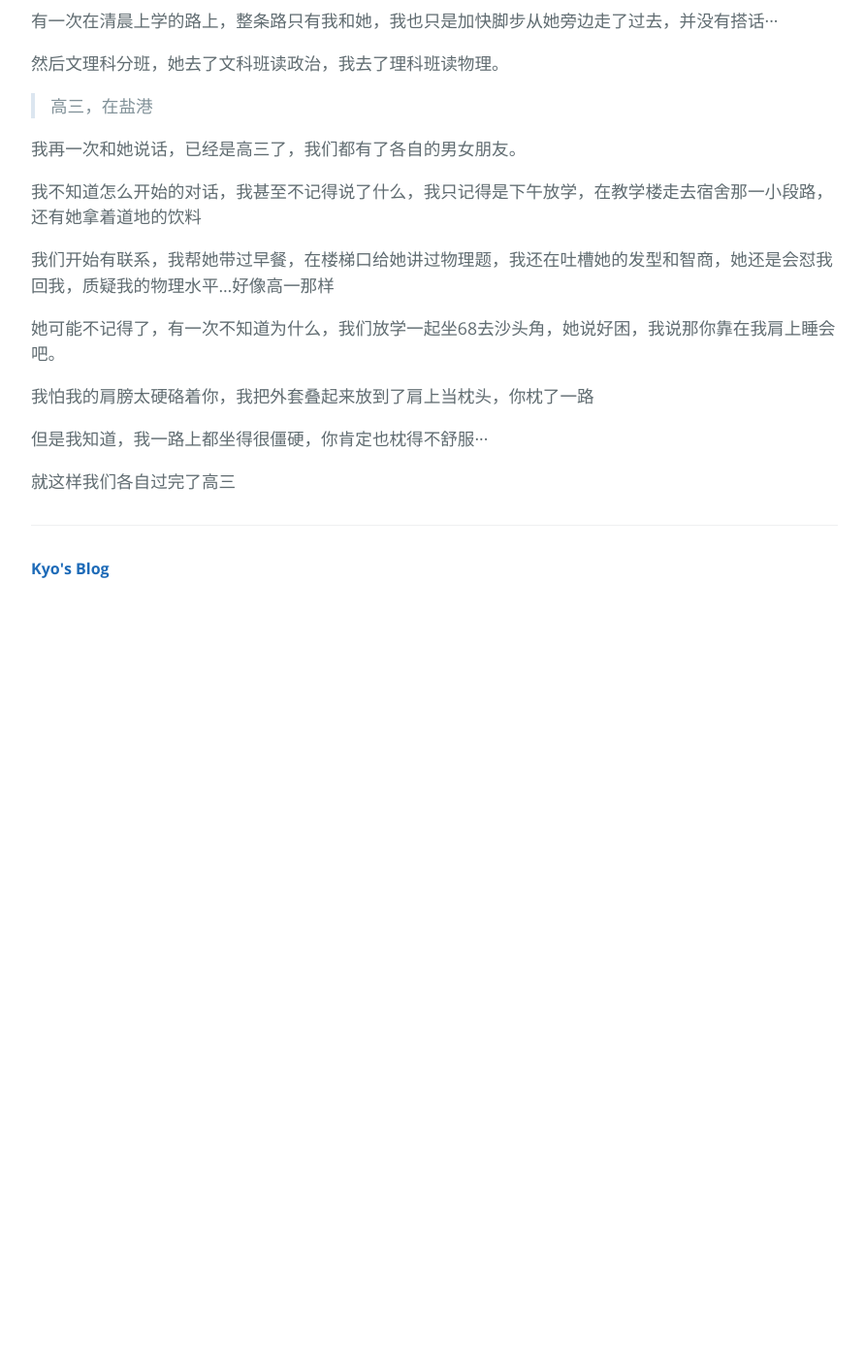
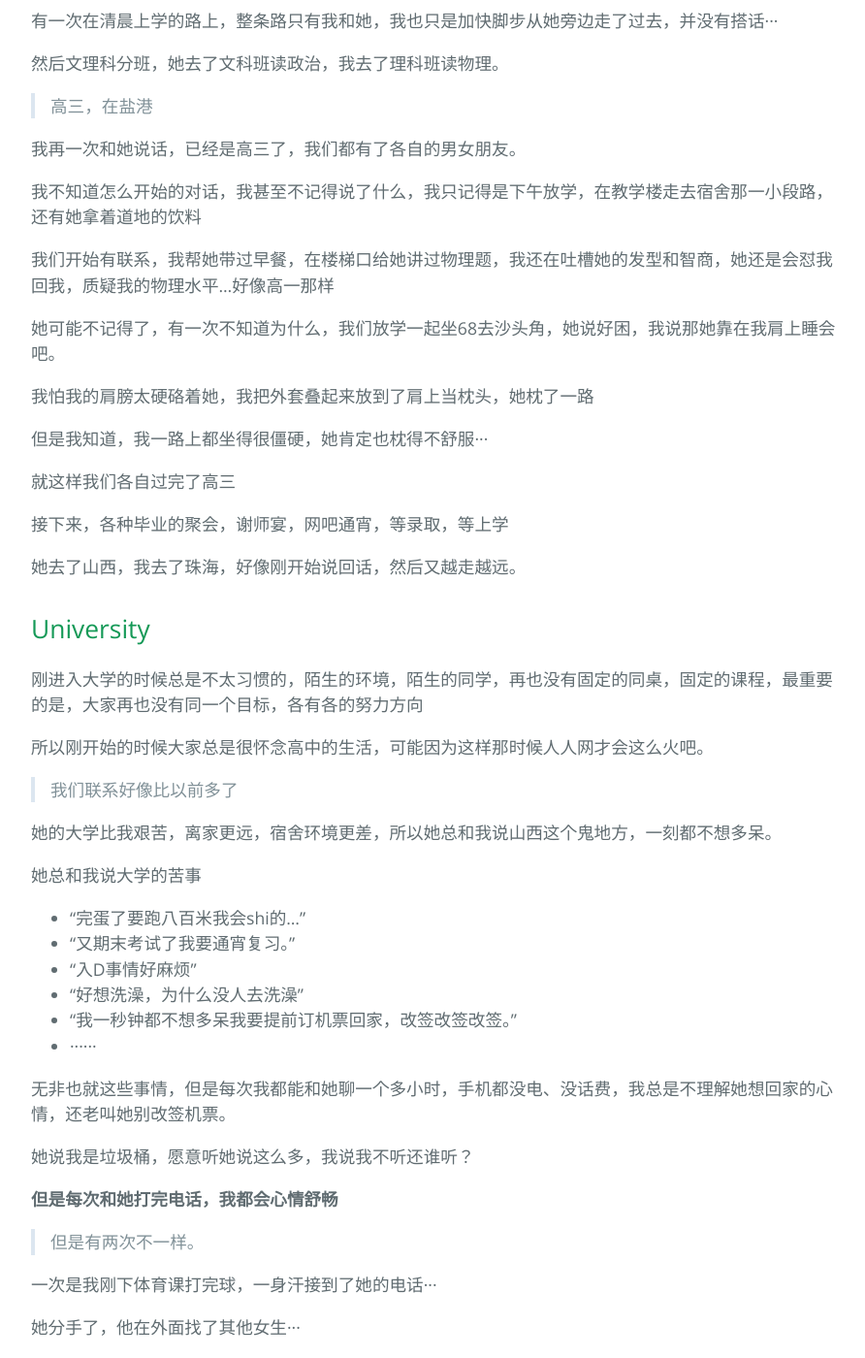
Before and after one commit to swhkyo/swhkyo.github.io, a Jekyll site: the page built from _posts/2017-08-25-history.md, in a window 1280 px wide and 1400 px high, scrolled down 1723 px. Shown: the whole window at 97% size, without its empty margins (192-1084 px from the left). Built offline with Jekyll 4.4.1, drawn with Linux system fonts in a browser that asks for light colours; before the commit the page ends 2353 px from its top, so only the background shows below that; some of the changed text lies outside the part shown.

Commit message:
update university history

```diff
--- a/_posts/2017-08-25-history.md
+++ b/_posts/2017-08-25-history.md
@@ -22,7 +22,7 @@ categories: jekyll update
 - 给她买8+8的西瓜冰
 - 偷偷拿走她的眼镜
 - 给她抄她看不清黑板上的笔记
-- 天天骂他先天性愚形
+- 天天骂她先天性愚形
 - 给她讲物理题
 - 塞榴莲糖在我的垃圾袋
 - 吃完榴莲对着我猛呵气
@@ -71,10 +71,92 @@ categories: jekyll update
 
 我们开始有联系，我帮她带过早餐，在楼梯口给她讲过物理题，我还在吐槽她的发型和智商，她还是会怼我回我，质疑我的物理水平...好像高一那样
 
-她可能不记得了，有一次不知道为什么，我们放学一起坐68去沙头角，她说好困，我说那你靠在我肩上睡会吧。
+她可能不记得了，有一次不知道为什么，我们放学一起坐68去沙头角，她说好困，我说那她靠在我肩上睡会吧。
 
-我怕我的肩膀太硬硌着你，我把外套叠起来放到了肩上当枕头，你枕了一路
+我怕我的肩膀太硬硌着她，我把外套叠起来放到了肩上当枕头，她枕了一路
 
-但是我知道，我一路上都坐得很僵硬，你肯定也枕得不舒服···
+但是我知道，我一路上都坐得很僵硬，她肯定也枕得不舒服···
 
 就这样我们各自过完了高三
+
+接下来，各种毕业的聚会，谢师宴，网吧通宵，等录取，等上学
+
+她去了山西，我去了珠海，好像刚开始说回话，然后又越走越远。
+
+## University ##
+
+刚进入大学的时候总是不太习惯的，陌生的环境，陌生的同学，再也没有固定的同桌，固定的课程，最重要的是，大家再也没有同一个目标，各有各的努力方向
+
+所以刚开始的时候大家总是很怀念高中的生活，可能因为这样那时候人人网才会这么火吧。
+
+>我们联系好像比以前多了
+
+她的大学比我艰苦，离家更远，宿舍环境更差，所以她总和我说山西这个鬼地方，一刻都不想多呆。
+
+她总和我说大学的苦事
+
+- “完蛋了要跑八百米我会shi的...”
+- “又期末考试了我要通宵复习。”
+- “入D事情好麻烦”
+- “好想洗澡，为什么没人去洗澡”
+- “我一秒钟都不想多呆我要提前订机票回家，改签改签改签。”
+- ······
+
+无非也就这些事情，但是每次我都能和她聊一个多小时，手机都没电、没话费，我总是不理解她想回家的心情，还老叫她别改签机票。
+
+她说我是垃圾桶，愿意听她说这么多，我说我不听还谁听？
+
+**但是每次和她打完电话，我都会心情舒畅**
+
+>但是有两次不一样。
+
+一次是我刚下体育课打完球，一身汗接到了她的电话···
+
+她分手了，他在外面找了其他女生···
+
+我说你把他电话给我，我骂死他···
+
+我当时心情很狗血，畜生吗这是？
+
+另外一次是一个很冷的夜晚，我忘了什么事情我们聊到大半夜
+
+“如果我们二十八岁还是单身就在一起吧”
+
+“好。”
+
+当时我的心情很复杂，感觉自己像小说电视里面的男二号，最强备胎。
+
+所以只要她心情不好的时候，都会想起我，心情好的时候呢？
+
+她会发微博，我会在微博上吐槽她哈哈哈哈哈
+
+>她送我的礼物
+
+有一天她神秘兮兮的和我说给我买了生日礼物，那几天我兴冲冲的到快递那里领到了两份礼物，一份是她送的，另一份是肖肖送的。
+
+- 她的是一个穿着比基尼的杯子···
+- 肖肖的是一个钟···
+
+以至于写到这里，我想起来我以前高中有个乌龟状的烟灰盒应该是她送的···
+
+>假期
+
+寒暑假总是高中同学聚会的高峰期，每次都有···
+
+然而我印象中我见过她三次，每次都和肖肖一起才能见到。
+
+- 一次看了电影和吃了寿司，她说她终于拍到了我的照片，虽然脸还是看不到···
+- 一次是七夕情人节，我作为灯泡和她们在东门必胜客吃了情人节套餐···
+- 一次是去唱K，我发现她唱广东话的歌也很不错，当然肖肖更加是歌神···
+
+>恶作剧
+
+她总是喜欢玩点恶作剧，有一次拿了个陌生的山西号码，假装成计算机系的师妹来给我表白···
+
+**一看号码就穿帮了好吧···**
+
+以至于写到这里，我又想起来我高中去网吧被她看到，她发短信告诉我我老妈来网吧找我了，差点搞到我生死大逃亡···
+
+后来可能是因为我找了女朋友，可能是因为后面大学越来越习惯了没那么多事情了，我们的联系又变少了，偶尔有聊天，偶尔有电脑坏，偶尔有论文格式要改···
+
+好像就这样过完了大学，我觉得和她有一种若即若离的感觉，我当时想可能真的像她高中说得那样，我们更适合做朋友吧···
```
